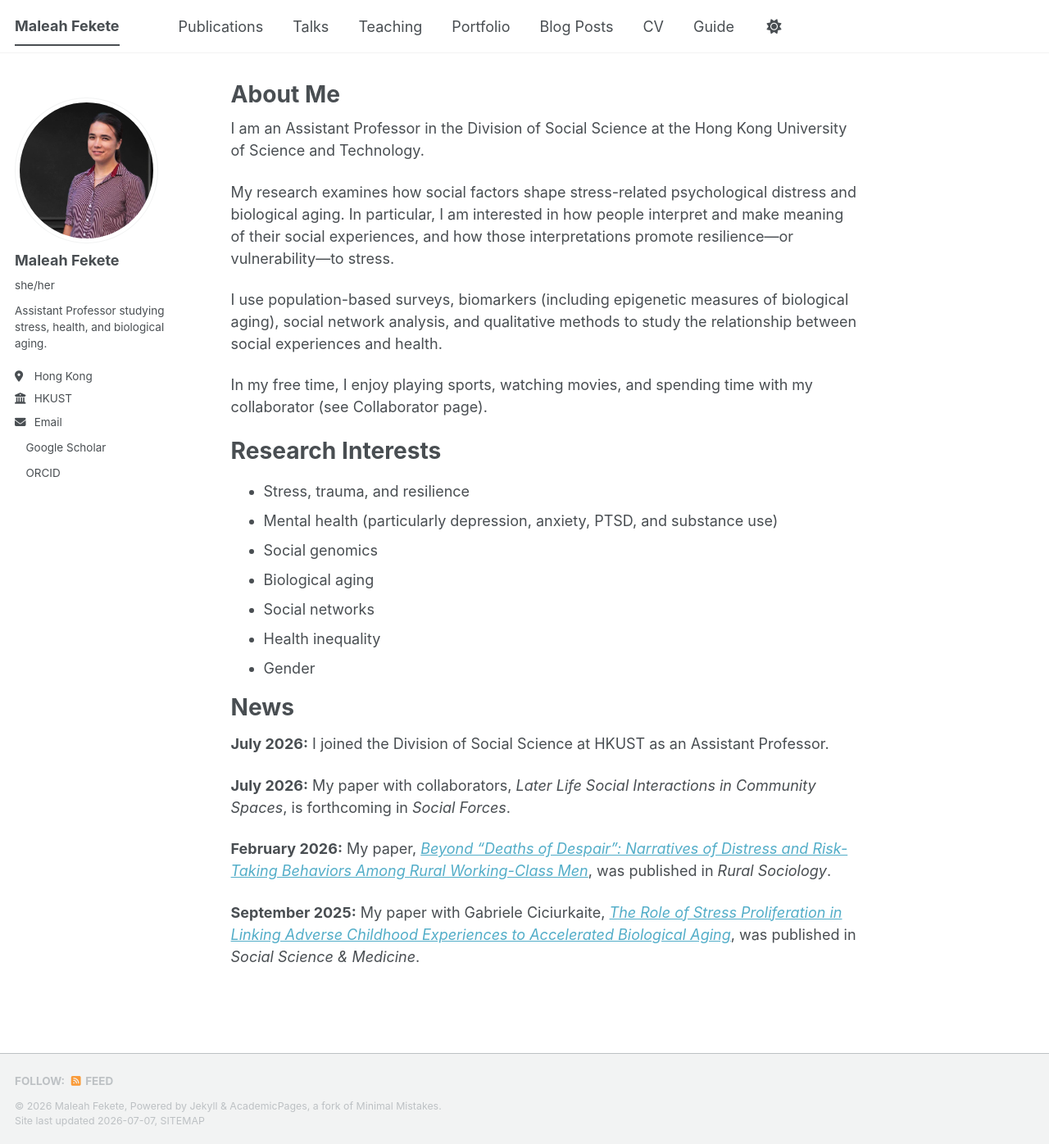
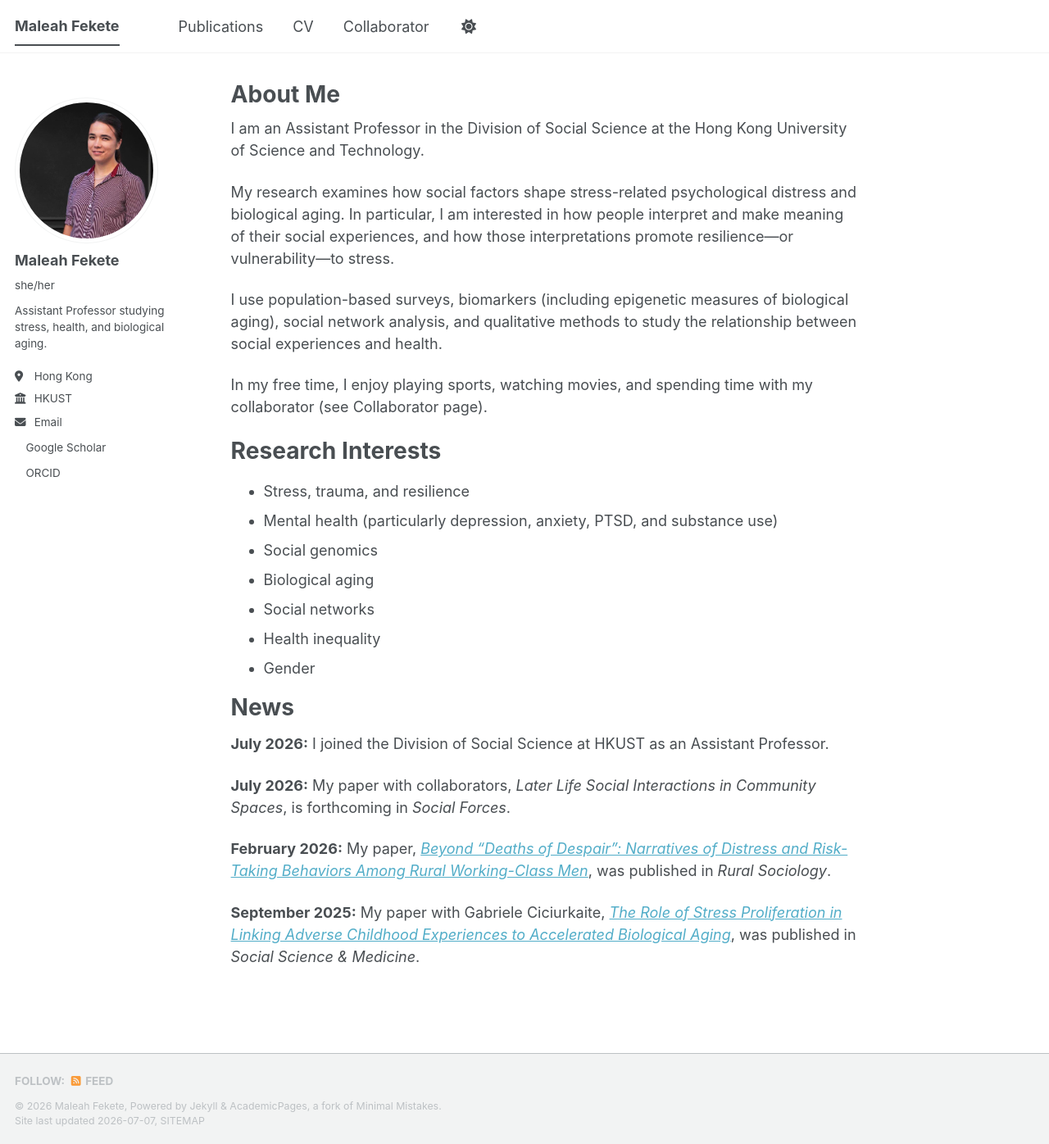
Before and after one commit to maleahfek/maleahfek.github.io, a Jekyll site: the page built from _pages/about.md, in a window 1280 px wide and 1396 px high. Shown: the whole window at 82% size. Built offline with Jekyll 4.4.1, drawn with Linux system fonts in a browser that asks for light colours; a style sheet for code colours, icons or effects is not loaded.

Commit message:
Update navigation.yml
collaborator

```diff
--- a/_data/navigation.yml
+++ b/_data/navigation.yml
@@ -11,23 +11,11 @@ main:
   - title: "Publications"
     url: /publications/
 
-  - title: "Talks"
-    url: /talks/
-
-  - title: "Teaching"
-    url: /teaching/
-
-  - title: "Portfolio"
-    url: /portfolio/
-
-  - title: "Blog Posts"
-    url: /year-archive/
-
   - title: "CV"
     url: /cv/
 
   # - title: "CV"
   #   url: /cv-json/
 
-  - title: "Guide"
-    url: /markdown/
+  - title: "Collaborator"
+    url: /collaborator/
```
